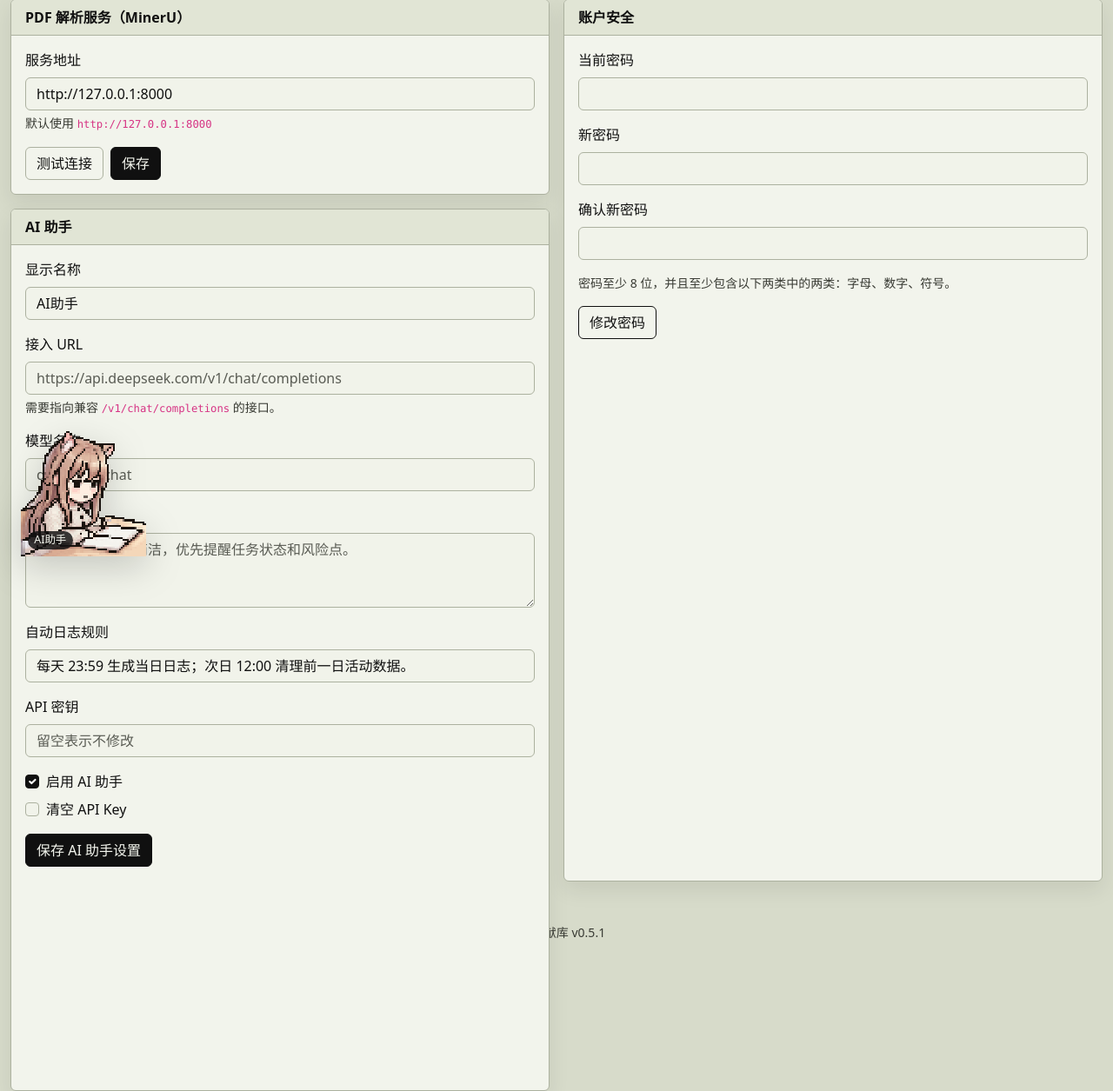
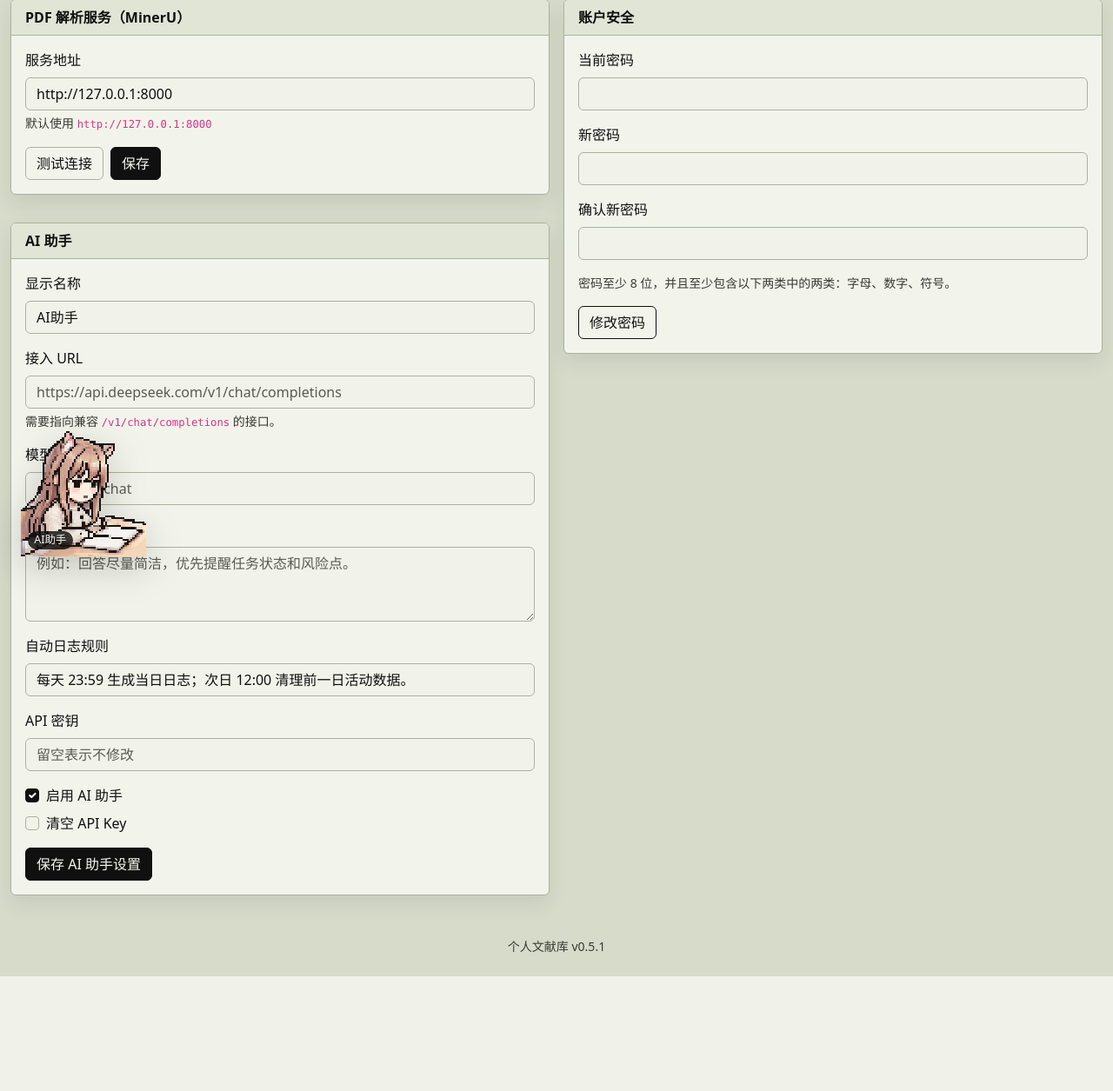
Before and after one commit to luyuang7-dot/library_work, a Flask app: page /settings/ in a window 1280 px wide. Shown: the part 136-1391 px from the top of the page at 87% size. After the commit the page ends 1259 px from the top, so only its background shows below. Run offline with Flask 3, Linux system fonts and the light colour scheme; the visitor is signed in with stand-in values (Sample User, id 1); data comes from the database, SQL or seed files in the repository; some libraries are stand-ins or nearby versions.

Commit message:
Align settings page card heights

```diff
--- a/app/static/css/app.css
+++ b/app/static/css/app.css
@@ -289,6 +289,12 @@ body {
   box-shadow: var(--card-shadow);
 }
 
+.settings-layout__column {
+  display: flex;
+  flex-direction: column;
+  gap: 1rem;
+}
+
 .card-header {
   background-color: var(--accent);
   color: var(--fg);
--- a/app/templates/settings/index.html
+++ b/app/templates/settings/index.html
@@ -3,8 +3,8 @@
 {% block content %}
 <h4 class="mb-4">设置</h4>
 
-<div class="row g-3">
-  <div class="col-lg-6">
+<div class="row g-3 settings-layout">
+  <div class="col-lg-6 settings-layout__column">
     <div class="card mb-3">
       <div class="card-header">PDF 解析服务（MinerU）</div>
       <div class="card-body">
@@ -30,7 +30,7 @@
       </div>
     </div>
 
-    <div class="card h-100">
+    <div class="card">
       <div class="card-header">AI 助手</div>
       <div class="card-body">
         <form method="post">
@@ -94,8 +94,8 @@
     </div>
   </div>
 
-  <div class="col-lg-6">
-    <div class="card h-100">
+  <div class="col-lg-6 settings-layout__column">
+    <div class="card">
       <div class="card-header">账户安全</div>
       <div class="card-body">
         <form method="post">
```
